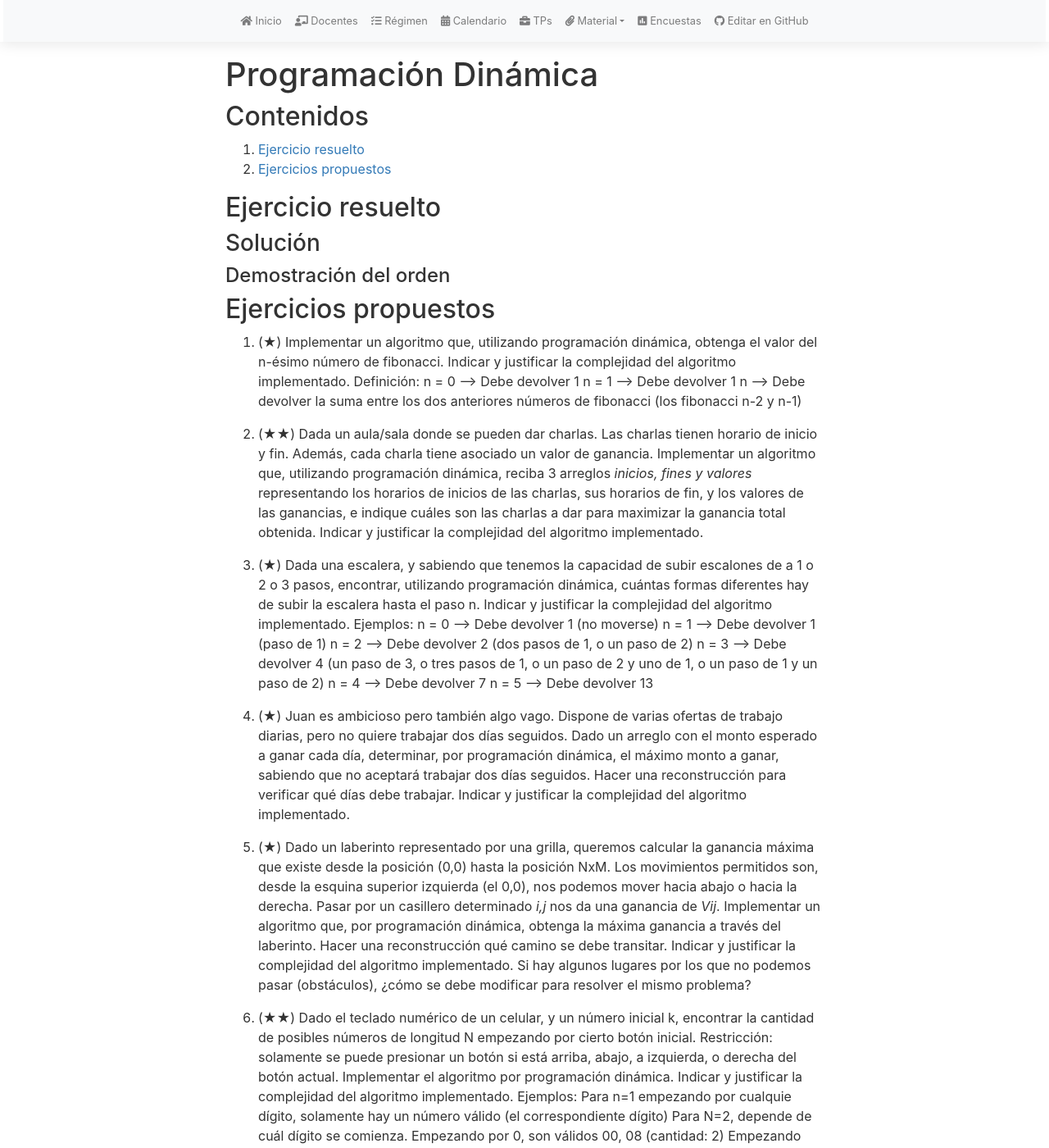
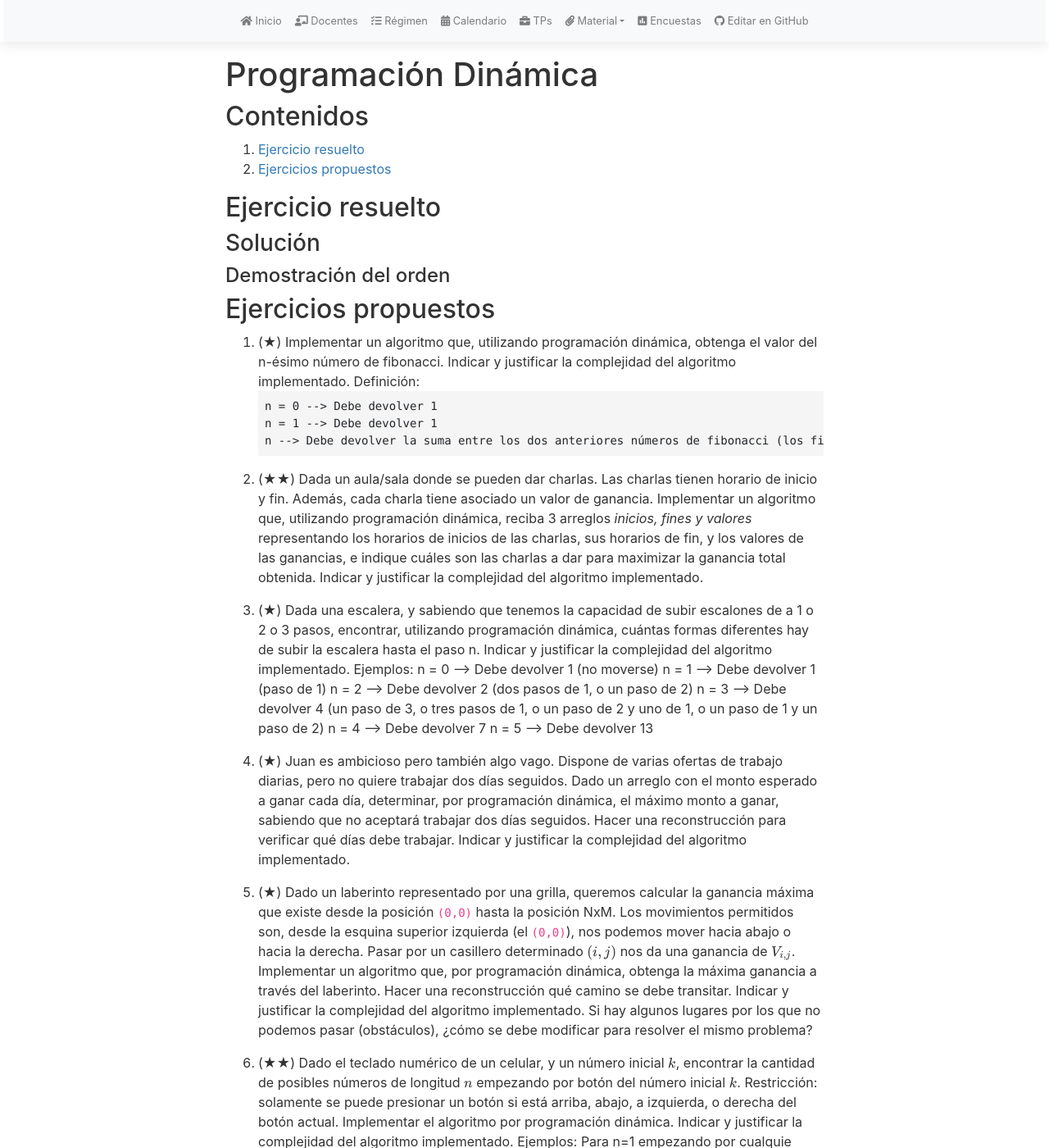
Before and after one commit to algoritmos-rw/tda_bg, a Jekyll site: the page built from material/guias/pd.md, in a window 1280 px wide and 1400 px high. Shown: the whole window at 82% size. Built offline with Jekyll 4.4.1, drawn with Linux system fonts in a browser that asks for light colours; nearby versions of some CDN libraries; our own code applies the rules of GitHub Pages for plain Markdown files; some of the changed text lies outside the part shown.

Commit message:
Apply suggestions from code review PD
Co-authored-by: Martín Buchwald <martin.buchwald@mulesoft.com>

````diff
--- a/material/guias/pd.md
+++ b/material/guias/pd.md
@@ -24,9 +24,11 @@
 1.  (★) Implementar un algoritmo que, utilizando programación dinámica, obtenga el valor del n-ésimo número de fibonacci.
     Indicar y justificar la complejidad del algoritmo implementado.
     Definición:
+    ```
     n = 0 --> Debe devolver 1
     n = 1 --> Debe devolver 1
     n --> Debe devolver la suma entre los dos anteriores números de fibonacci (los fibonacci n-2 y n-1)
+    ```
 
 1.  (★★) Dada un aula/sala donde se pueden dar charlas. Las charlas tienen horario de inicio y fin. Además, cada charla tiene
     asociado un valor de ganancia. Implementar un algoritmo que, utilizando programación dinámica, reciba 3 arreglos _inicios,
@@ -50,15 +52,15 @@
     sabiendo que no aceptará trabajar dos días seguidos. Hacer una reconstrucción para verificar qué días debe trabajar.
     Indicar y justificar la complejidad del algoritmo implementado.
 
-1.  (★) Dado un laberinto representado por una grilla, queremos calcular la ganancia máxima que existe desde la posición (0,0) hasta
-    la posición NxM. Los movimientos permitidos son, desde la esquina superior izquierda (el 0,0), nos podemos mover hacia abajo o hacia
-    la derecha. Pasar por un casillero determinado _i,j_ nos da una ganancia de _Vij_. Implementar un algoritmo que, por programación
+1.  (★) Dado un laberinto representado por una grilla, queremos calcular la ganancia máxima que existe desde la posición `(0,0)` hasta
+    la posición NxM. Los movimientos permitidos son, desde la esquina superior izquierda (el `(0,0)`), nos podemos mover hacia abajo o hacia
+    la derecha. Pasar por un casillero determinado $$(i, j)$$ nos da una ganancia de $$V_{i,j}$$. Implementar un algoritmo que, por programación
     dinámica, obtenga la máxima ganancia a través del laberinto. Hacer una reconstrucción qué camino se debe transitar. Indicar
     y justificar la complejidad del algoritmo implementado.
     Si hay algunos lugares por los que no podemos pasar (obstáculos), ¿cómo se debe modificar para resolver el mismo problema?
 
-1.  (★★) Dado el teclado numérico de un celular, y un número inicial k, encontrar la cantidad de posibles números de longitud N empezando
-    por cierto botón inicial. Restricción: solamente se puede presionar un botón si está arriba, abajo, a izquierda, o derecha del botón actual.
+1.  (★★) Dado el teclado numérico de un celular, y un número inicial $$k$$, encontrar la cantidad de posibles números de longitud $$n$$ empezando
+    por botón del número inicial $$k$$. Restricción: solamente se puede presionar un botón si está arriba, abajo, a izquierda, o derecha del botón actual.
     Implementar el algoritmo por programación dinámica. Indicar y justificar la complejidad del algoritmo implementado.
     Ejemplos:
     Para n=1 empezando por cualquie dígito, solamente hay un número válido (el correspondiente dígito)
@@ -91,9 +93,9 @@
     posible a V, sin pasarse. Indicar y justificar la complejidad del algoritmo implementado.
 
 1.  (★) Manejamos un negocio que atiende clientes en Londres y en California. Nos interesa cada mes decidir si operar en una u otra
-    ciudad. Los costos de operación para cada mes pueden variar y son dados por 2 arreglos: L y C, con valores para todos los meses
-    hasta n. Naturalmente, si en un mes operamos en una ciudad, y al siguiente en una distinta, habrá un costo fijo M por la mudanza.
-    Dados los arreglos de costos de operación en Londres (L) y California (C), indicar la secuencia de las n localizaciones en las
+    ciudad. Los costos de operación para cada mes pueden variar y son dados por 2 arreglos: $$L$$ y $$C$$, con valores para todos los meses
+    hasta $$n$$. Naturalmente, si en un mes operamos en una ciudad, y al siguiente en una distinta, habrá un costo fijo $$M$$ por la mudanza.
+    Dados los arreglos de costos de operación en Londres ($$L$$) y California ($$C$$), indicar la secuencia de las $$n$$ localizaciones en las
     que operar durante los n meses, sabiendo que queremos minimizar el total de los costos de operación. Se puede empezar en cualquier
     ciudad. Indicar y justificar la complejidad del algoritmo implementado.
 
````
Also changed, not shown: other parts of material/guias/pd.md (+7 -7 lines).
